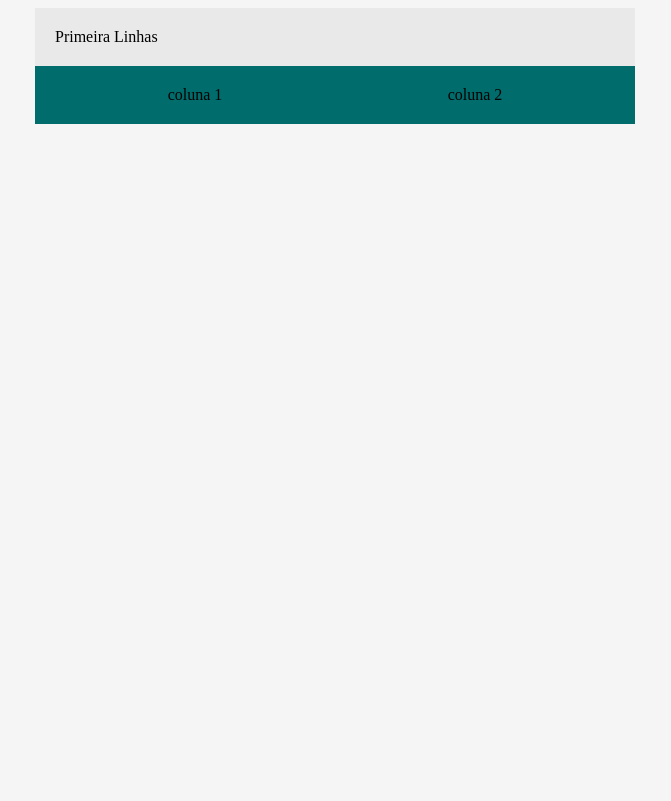
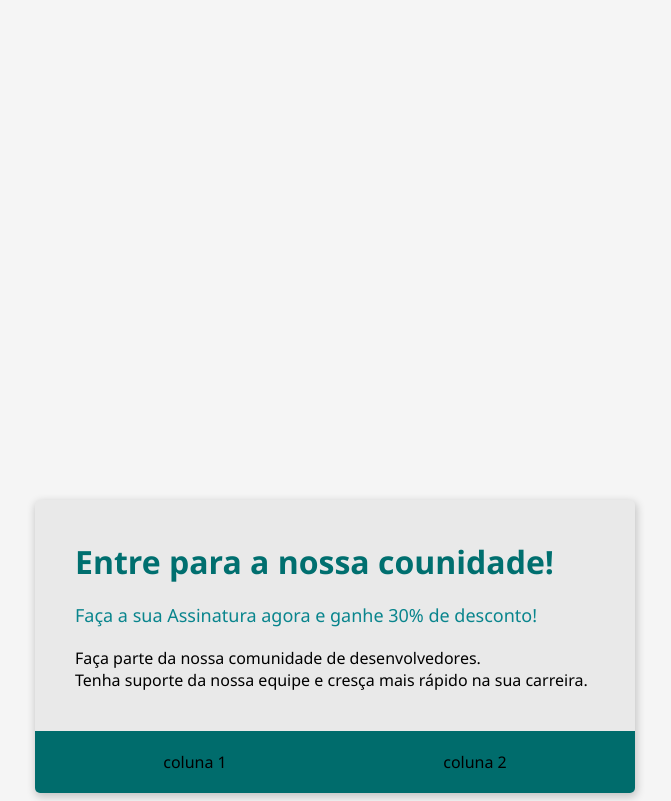
Before and after one commit to Kauan-Berti/bootcamp-devjr-modulo2, a plain HTML site: page index.html in a window 1280 px wide. Shown: the whole page, without its empty margins (305-976 px from the left). Drawn offline with Linux system fonts and the light colour scheme.

Commit message:
closes 3# - Criando o cabeçalho

```diff
--- a/index.html
+++ b/index.html
@@ -8,17 +8,22 @@
     <style>
         body {
             background-color: #F5F5F5;
+            font-family: 'Segoe UI', Tahoma, Geneva, Verdana, sans-serif;
         }
 
         .container {
             background-color: #E9E9E9;
             margin: auto;
+            margin-top: 500px;
+            width: 600px;
 
-            width: 600px;
+            box-shadow: 1px 3px 8px 1px rgba(0, 0, 0, 0.2);
+            border-radius: 5px;
+            overflow: hidden;
         }
 
         .header {
-            padding: 20px;
+            padding: 40px;
         }
 
         .flex-container {
@@ -27,13 +32,36 @@
             justify-content: space-around;
             padding: 20px;
         }
+        .header-title{
+            color: #006F6F;
+            font-size: 32px;
+            font-weight: 700;
+            margin-bottom: 20px;
+
+        }
+        .header-subtitle{
+            color: #09858D;
+            font-size: 18px;
+            font-weight: 500;
+            margin-bottom: 20px;
+        }
     </style>
 </head>
 
 <body>
     <div class="container">
         <div class="header">
-            Primeira Linhas
+            <div class="header-title">
+                Entre para a nossa counidade!
+            </div>
+            <div class="header-subtitle">
+                Faça a sua Assinatura agora e ganhe 30% de desconto!
+            </div>
+            <div>
+                Faça parte da nossa comunidade de desenvolvedores.<br>
+                Tenha suporte da nossa equipe e cresça mais rápido na sua carreira.
+            </div>
+
         </div>
         <div class="flex-container">
             <div>
```
